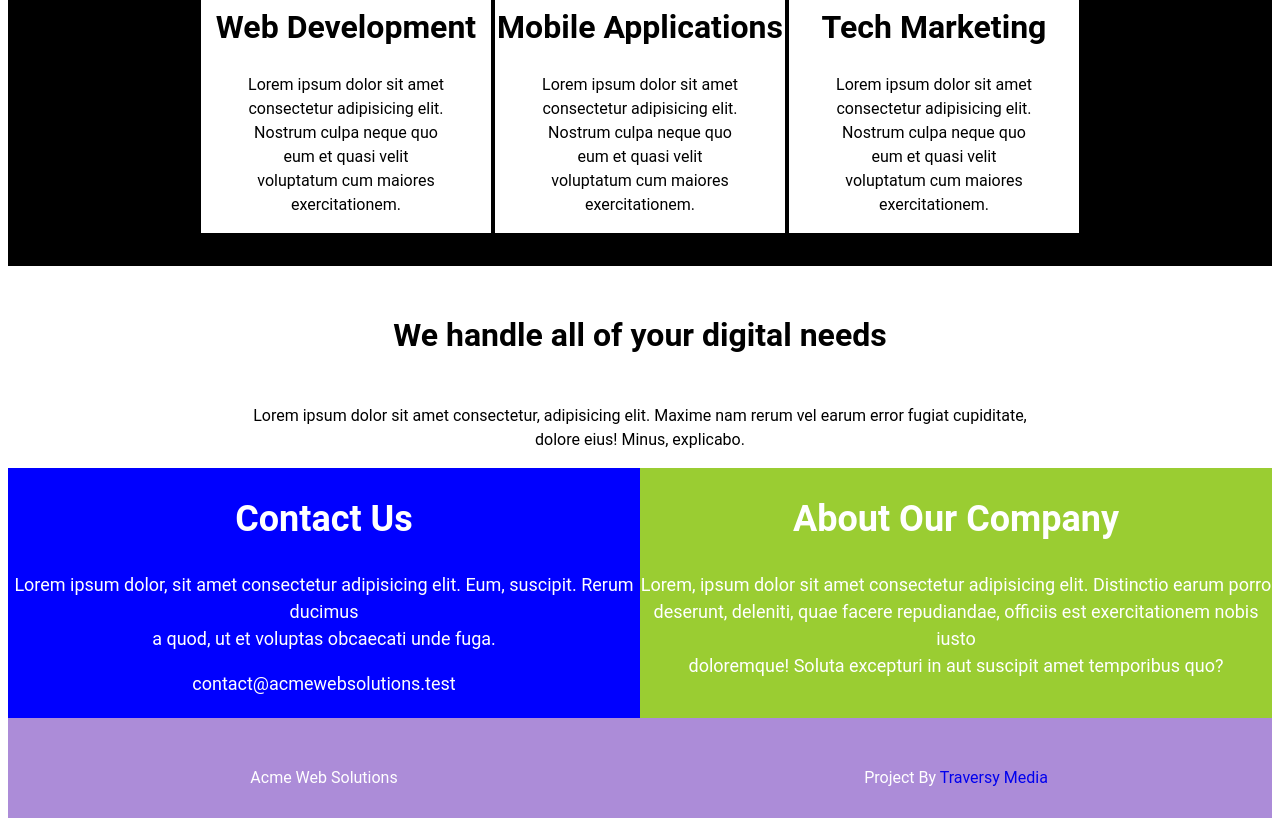
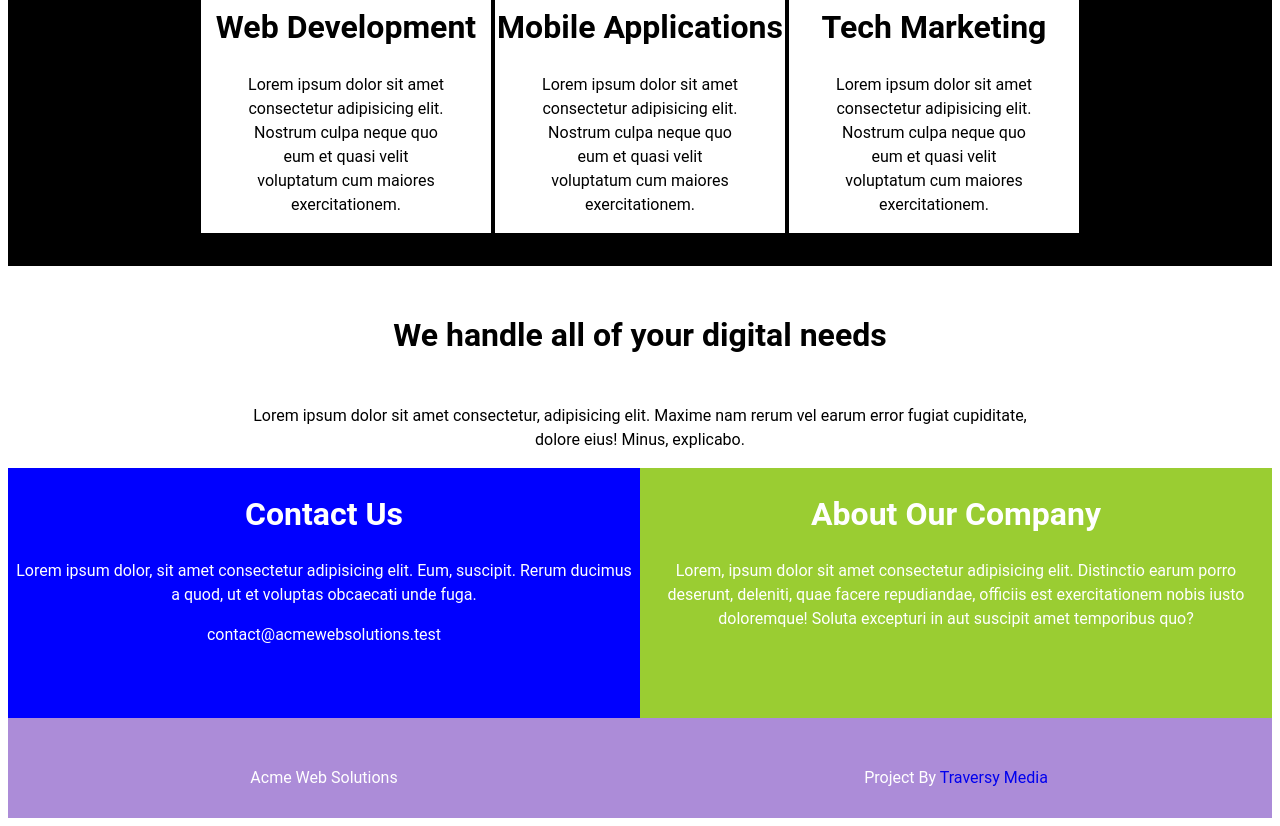
Before and after one commit to NayakRakesh2021/css-grid, a plain HTML site: page index.html in a window 1280 px wide. Shown: the part 956-1782 px from the top of the page. Drawn offline with Linux system fonts and the light colour scheme.

Commit message:
Update style.css

```diff
--- a/style.css
+++ b/style.css
@@ -94,7 +94,7 @@
     line-height: 1.5;
     background-color: blue;
     color: white;
-    font-size: 18px;
+/*     font-size: 18px; */
     font-family:'Roboto', sans-serif ;
 
 }
@@ -106,7 +106,7 @@
     line-height: 1.5;
     background-color: yellowgreen;
     color: white;
-    font-size: 18px;
+/*     font-size: 18px; */
     font-family:'Roboto', sans-serif ;
 }
 /* footer */
```
